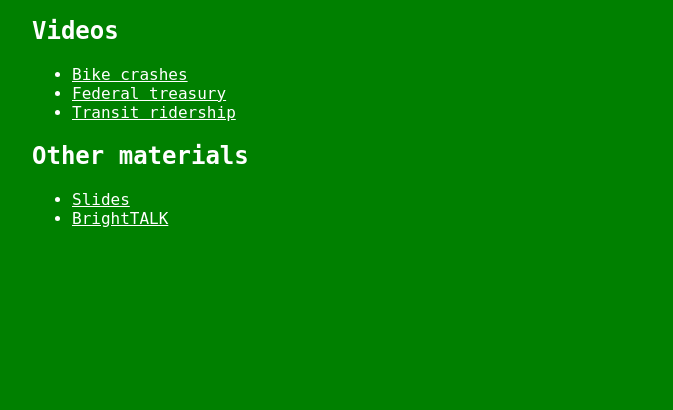
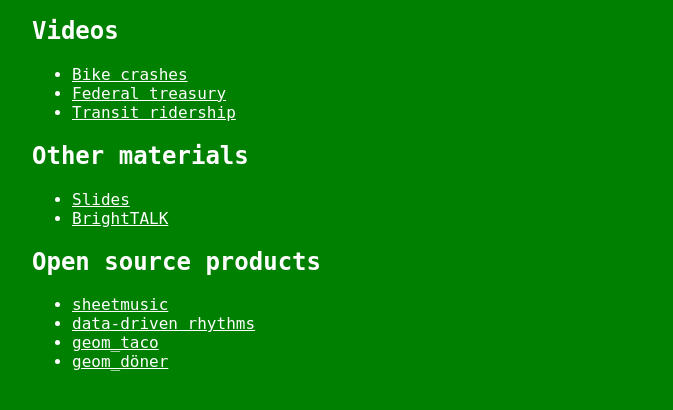
Before and after one commit to tlevine/gastronomification-big-data-talk, a plain HTML site: page brighttalk-2014-12/index.html in a window 1280 px wide. Shown: the part 220-630 px from the top of the page, without its empty margins (208-881 px from the left). Drawn offline with Linux system fonts and the light colour scheme.

Commit message:
products

```diff
--- a/brighttalk-2014-12/index.html
+++ b/brighttalk-2014-12/index.html
@@ -48,5 +48,12 @@
       <li><a href="data-visualization-needs-to-die.pdf">Slides</a>
       <li><a href="https://www.brighttalk.com/webcast/9059/131047">BrightTALK</a>
     </ul>
+    <h2>Open source products</h2>
+    <ul>
+      <li><a href="https://pypi.python.org/pypi/sheetmusic">sheetmusic</a></li>
+      <li><a href="https://github.com/csv/ddr">data-driven rhythms</a></li>
+      <li><a href="https://github.com/tlevine/geom_taco">geom_taco</a></li>
+      <li><a href="https://github.com/tlevine/geom_doner">geom_döner</a></li>
+    </ul>
   </body>
 </html>
```
